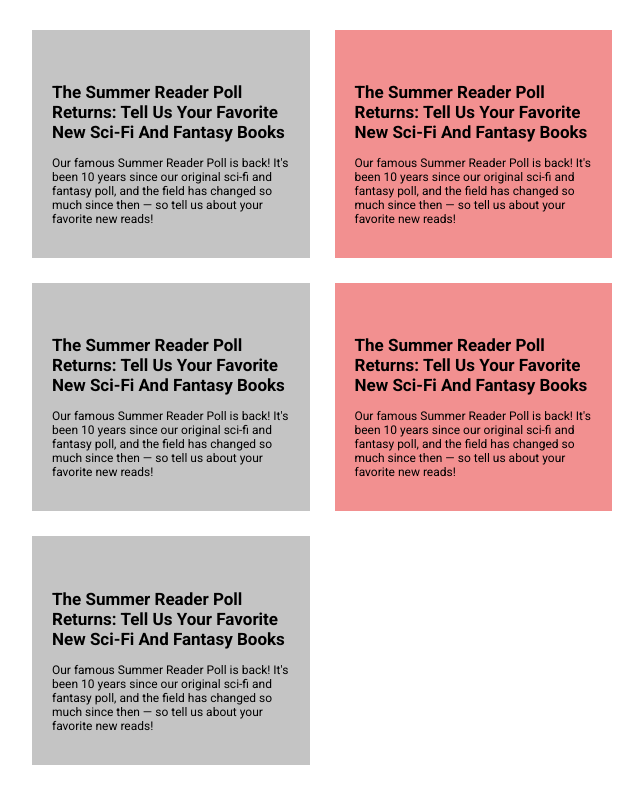
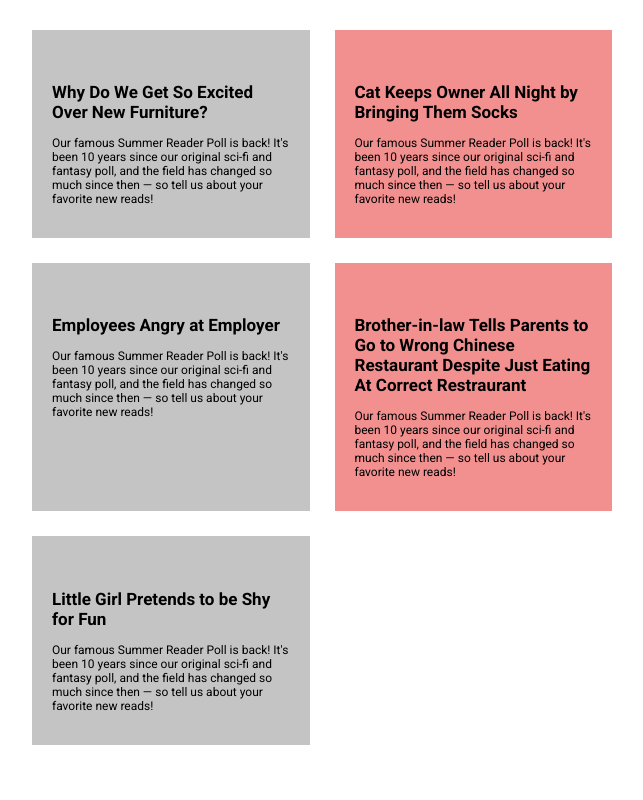
Before and after one commit to RyanRiebau/cpst-342-week-3, a plain HTML site: page index.html in a window 1280 px wide. Shown: the whole page, without its empty margins (318-961 px from the left). Drawn offline with Linux system fonts and the light colour scheme.

Commit message:
Updated page title and story titles

```diff
--- a/index.html
+++ b/index.html
@@ -3,7 +3,7 @@
 <head>
     <meta charset="UTF-8">
     <meta name="viewport" content="width=device-width, initial-scale=1.0">
-    <title>Week 1 Homework</title>
+    <title>Week 3 Demo           </title>
     <link rel="preconnect" href="https://fonts.googleapis.com">
     <link rel="preconnect" href="https://fonts.gstatic.com" crossorigin>
     <link href="https://fonts.googleapis.com/css2?family=Roboto:wght@400;700&display=swap" rel="stylesheet">
@@ -15,31 +15,31 @@
         <div class="stories">
             <article class="story">
                 <img src="./assets/img/article-image.jpg" alt="" class="story-cover">
-                <h2 class="story-title">The Summer Reader Poll Returns: Tell Us Your Favorite New Sci-Fi And Fantasy Books</h2>
+                <h2 class="story-title">Why Do We Get So Excited Over New Furniture?</h2>
                 <p>Our famous Summer Reader Poll is back! It's been 10 years since our original sci-fi and fantasy poll, and the field has changed so much since then — so tell us about your favorite new reads!</p>
             </article>
 
             <article class="story">
                 <img src="./assets/img/article-image.jpg" alt="" class="story-cover">
-                <h2 class="story-title">The Summer Reader Poll Returns: Tell Us Your Favorite New Sci-Fi And Fantasy Books</h2>
+                <h2 class="story-title">Cat Keeps Owner All Night by Bringing Them Socks</h2>
                 <p>Our famous Summer Reader Poll is back! It's been 10 years since our original sci-fi and fantasy poll, and the field has changed so much since then — so tell us about your favorite new reads!</p>
             </article>
 
             <article class="story">
                 <img src="./assets/img/article-image.jpg" alt="" class="story-cover">
-                <h2 class="story-title">The Summer Reader Poll Returns: Tell Us Your Favorite New Sci-Fi And Fantasy Books</h2>
+                <h2 class="story-title">Employees Angry at Employer</h2>
                 <p>Our famous Summer Reader Poll is back! It's been 10 years since our original sci-fi and fantasy poll, and the field has changed so much since then — so tell us about your favorite new reads!</p>
             </article>
 
             <article class="story">
                 <img src="./assets/img/article-image.jpg" alt="" class="story-cover">
-                <h2 class="story-title">The Summer Reader Poll Returns: Tell Us Your Favorite New Sci-Fi And Fantasy Books</h2>
+                <h2 class="story-title">Brother-in-law Tells Parents to Go to Wrong Chinese Restaurant Despite Just Eating At Correct Restraurant</h2>
                 <p>Our famous Summer Reader Poll is back! It's been 10 years since our original sci-fi and fantasy poll, and the field has changed so much since then — so tell us about your favorite new reads!</p>
             </article>
 
             <article class="story">
                 <img src="./assets/img/article-image.jpg" alt="" class="story-cover">
-                <h2 class="story-title">The Summer Reader Poll Returns: Tell Us Your Favorite New Sci-Fi And Fantasy Books</h2>
+                <h2 class="story-title">Little Girl Pretends to be Shy for Fun</h2>
                 <p>Our famous Summer Reader Poll is back! It's been 10 years since our original sci-fi and fantasy poll, and the field has changed so much since then — so tell us about your favorite new reads!</p>
             </article>
 
```
